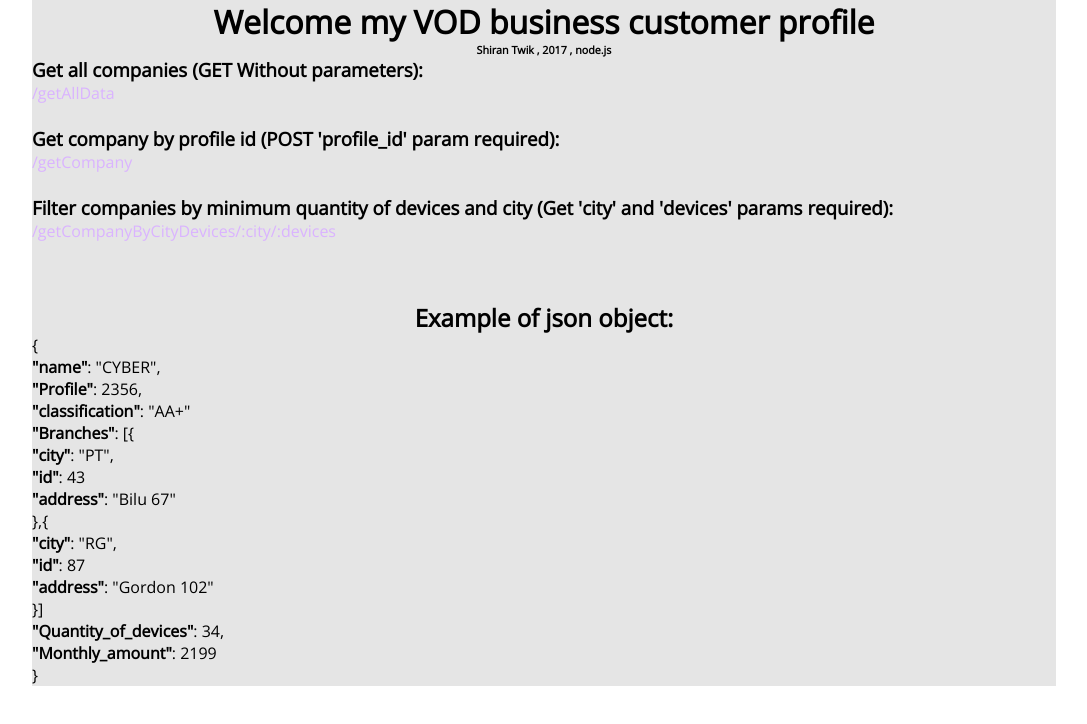
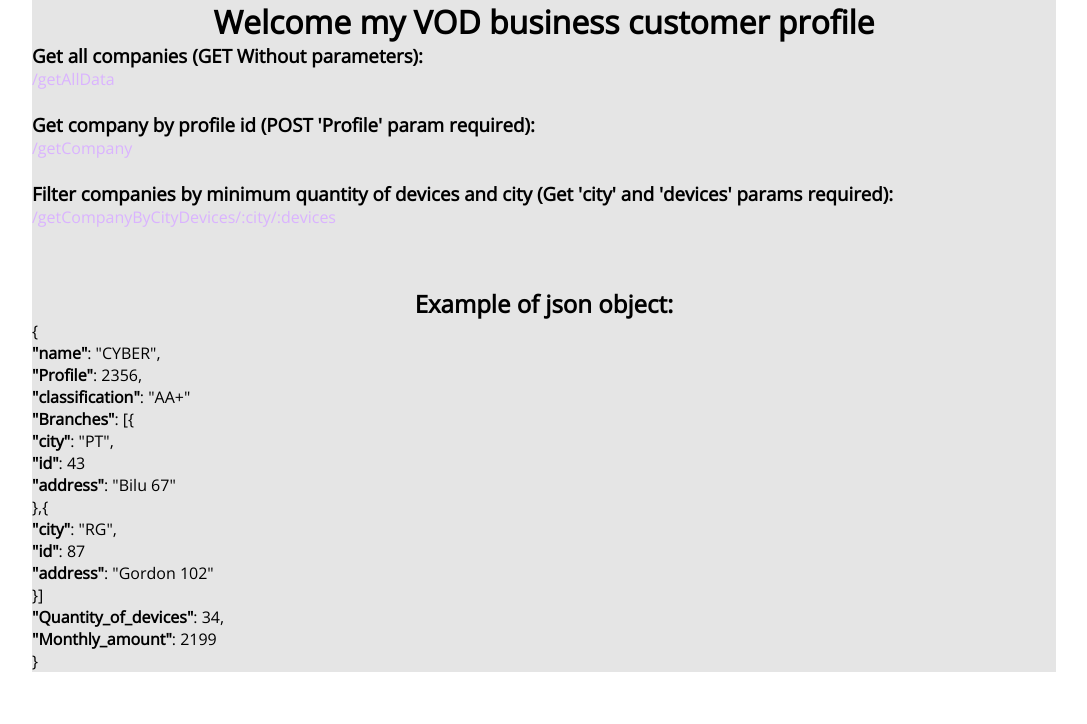
Before and after one commit to shiran44/homework1cont, a website: page index.html in a window 1280 px wide. Shown: the whole page, without its empty margins (96-1183 px from the left). Drawn offline with nearby package versions, Linux system fonts and the light colour scheme.

Commit message:
Add files via upload

```diff
--- a/index.html
+++ b/index.html
@@ -7,12 +7,11 @@
     <body>
         <div id="container">
             <h1> Welcome my VOD business customer profile</h1>
-            <h6>Shiran Twik , 2017 , node.js </h6>
 
             <h3>Get all companies (GET Without parameters):</h3>
             <p><a href="https://targil1cont.herokuapp.com/getAllData"> /getAllData</a></p><br>
 
-            <h3>Get company by profile id (POST 'profile_id' param required):</h3>
+            <h3>Get company by profile id (POST 'Profile' param required):</h3>
             <p><a href="https://targil1cont.herokuapp.com/getCompany">/getCompany</a></p><br>
 
             <h3>Filter companies by minimum quantity of devices and city (Get 'city' and 'devices' params required):</h3>
```
